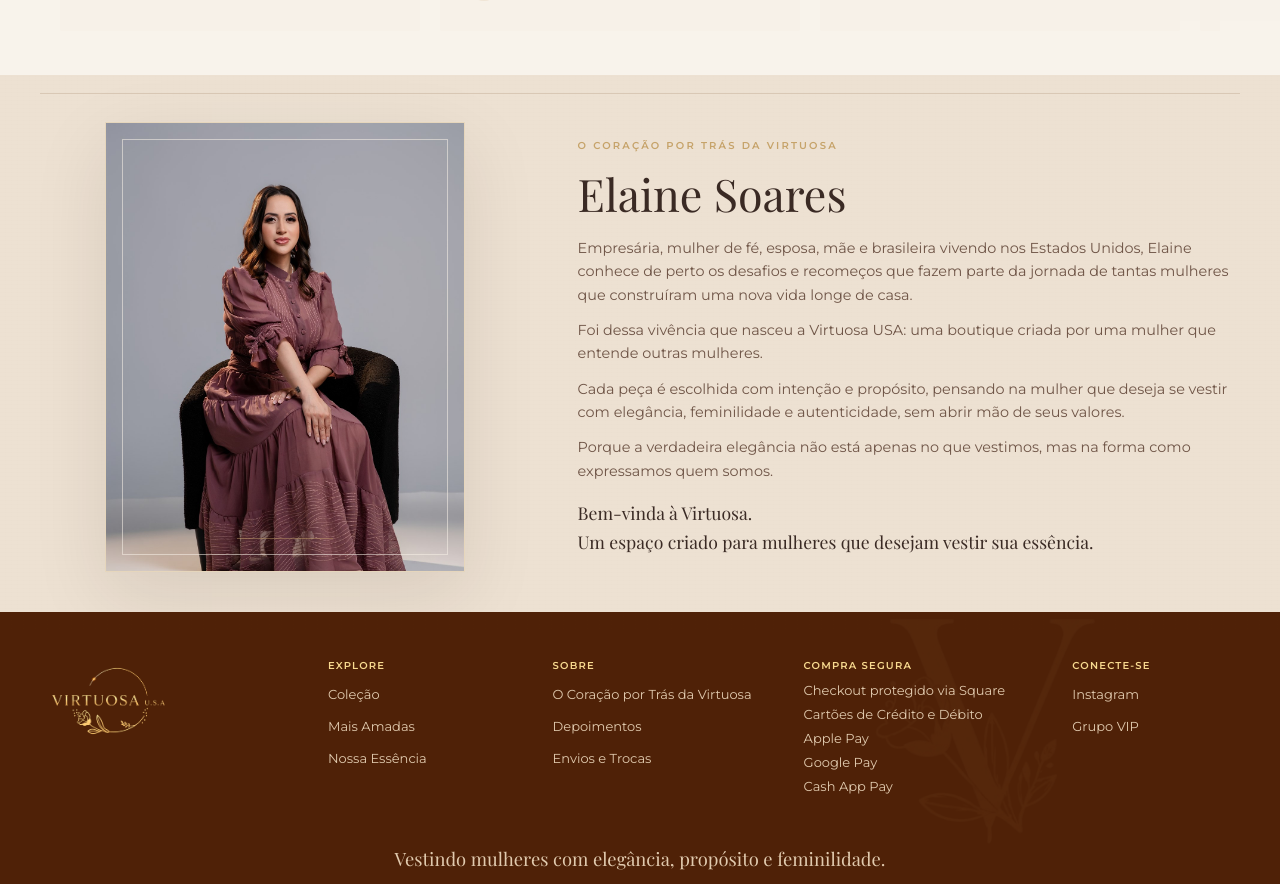
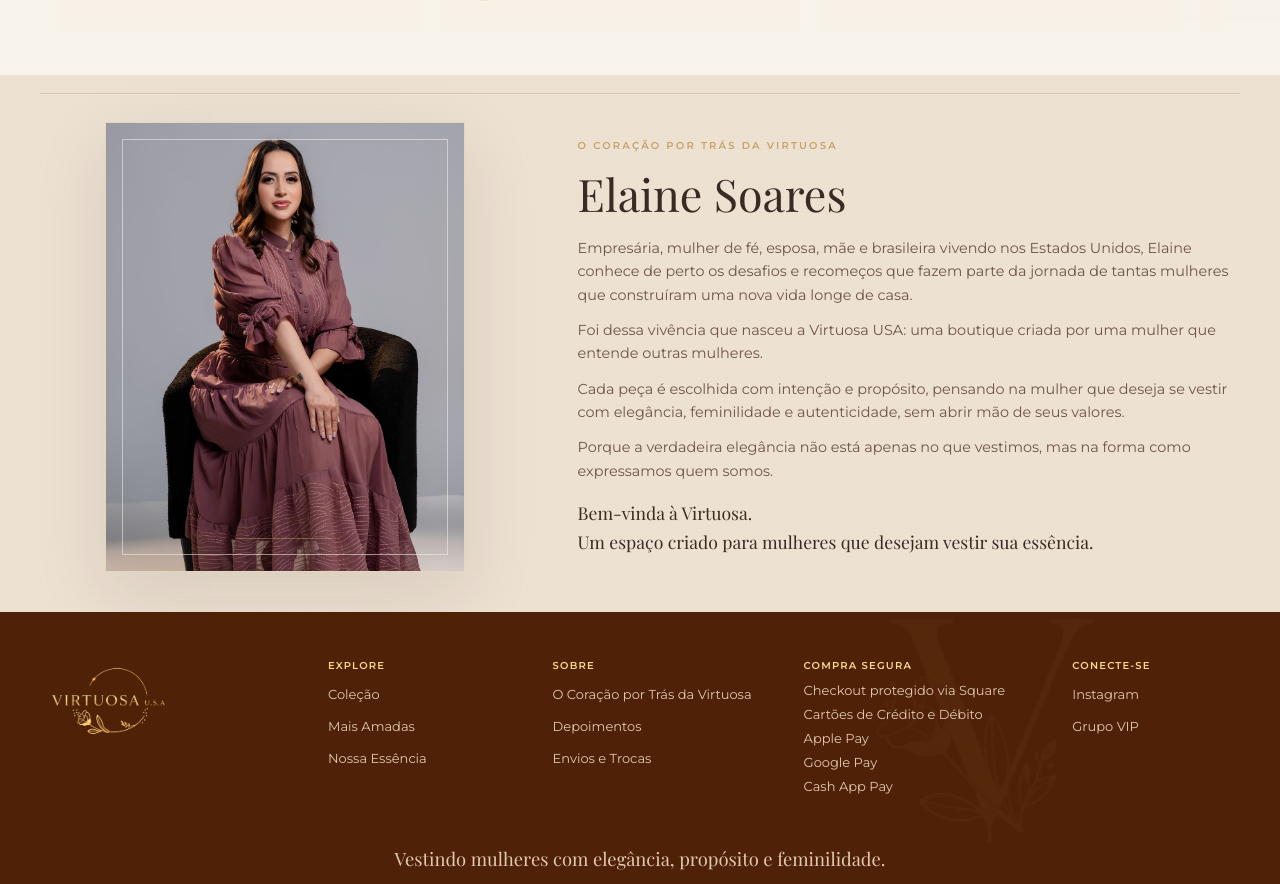
Before and after one commit to universocsdigital-wq/virtuosa-usa, a Next.js app: page / in a window 1280 px wide. Shown: the part 4195-5079 px from the top of the page. Built offline with nearby package versions, Linux system fonts and the light colour scheme; a web font is replaced by a local one.

Commit message:
refine Elaine photo framing

```diff
--- a/components/home/OwnerStory.tsx
+++ b/components/home/OwnerStory.tsx
@@ -15,7 +15,7 @@ export function OwnerStory() {
               alt="Elaine Soares, fundadora da Virtuosa USA"
               fill
               sizes="(min-width: 1024px) 360px, 230px"
-              className="object-cover object-center"
+              className="scale-[1.16] object-cover object-[center_68%]"
             />
             <div className="absolute inset-4 border border-[#F7F1E8]/55" aria-hidden />
             <div className="absolute inset-0 bg-gradient-to-t from-[#2A1712]/12 via-transparent to-[#F7F1E8]/8" aria-hidden />
```
